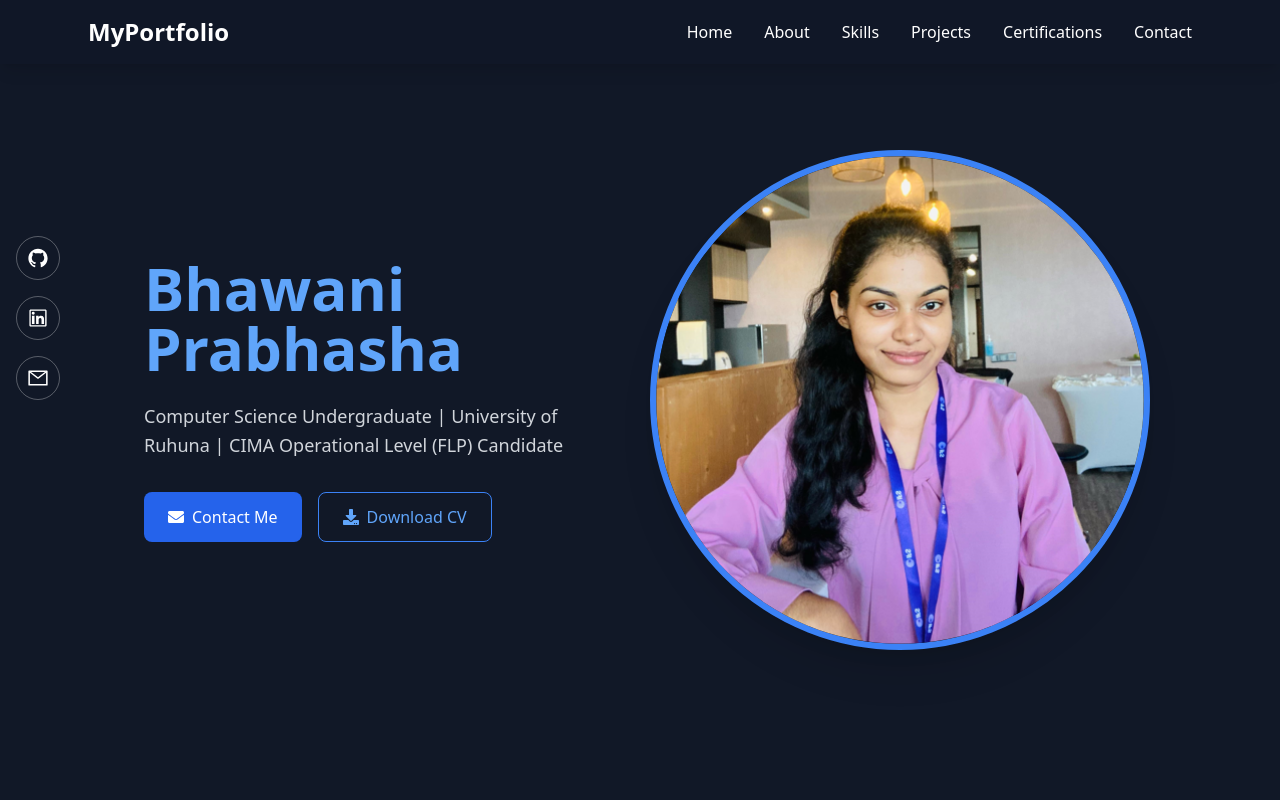
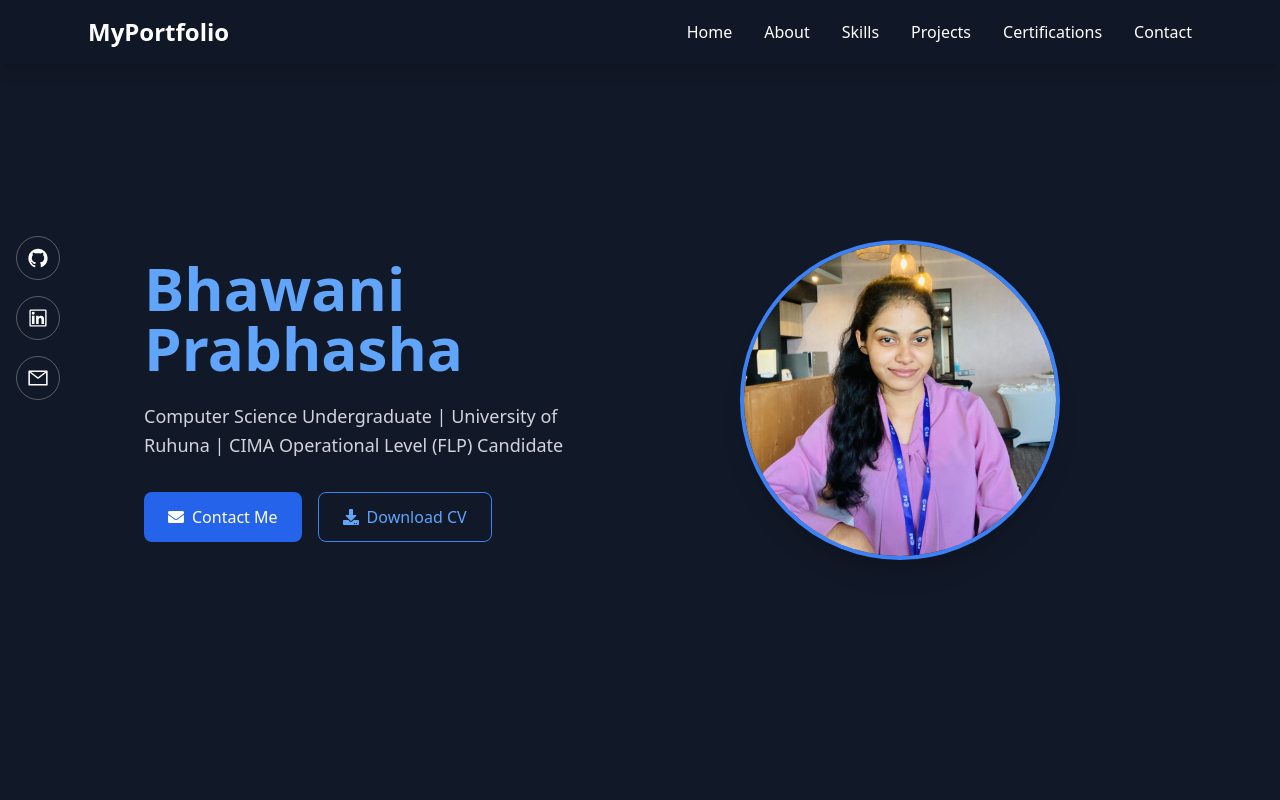
Before and after one commit to BhawaniPrabhasha/bhawani-prabhasha, a React (Vite) app: page / in a window 1280 px wide. Shown: the top 800 px of the page. Built offline with nearby package versions, Linux system fonts and the light colour scheme.

Commit message:
update hero

```diff
--- a/src/components/Hero.jsx
+++ b/src/components/Hero.jsx
@@ -61,10 +61,10 @@
             <img
               src={profile}
               alt="Bhawani Prabhasha"
-              className="w-72 h-72 md:w-80 md:h-80
-              object-cover object-[center_top] scale-125
+              className="w-56 h-56 sm:w-64 sm:h-64 md:w-80 md:h-80
+              object-cover object-[center_top]
               rounded-full border-4 border-blue-500 shadow-xl
-              hover:scale-[1.35] transition-transform duration-300"
+              transition-transform duration-300 hover:scale-105"
             />
           </div>
 
```
